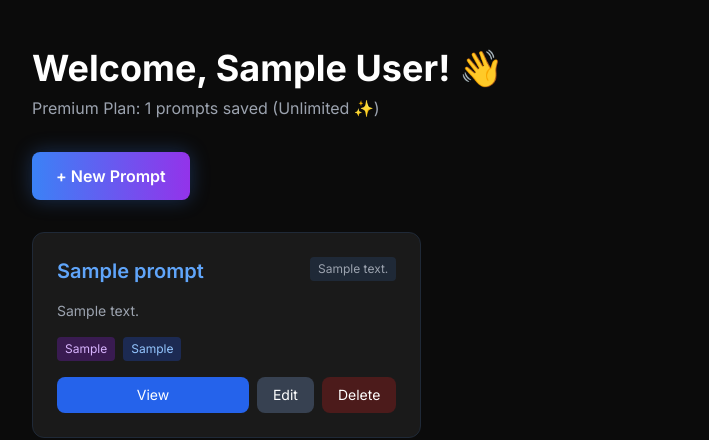
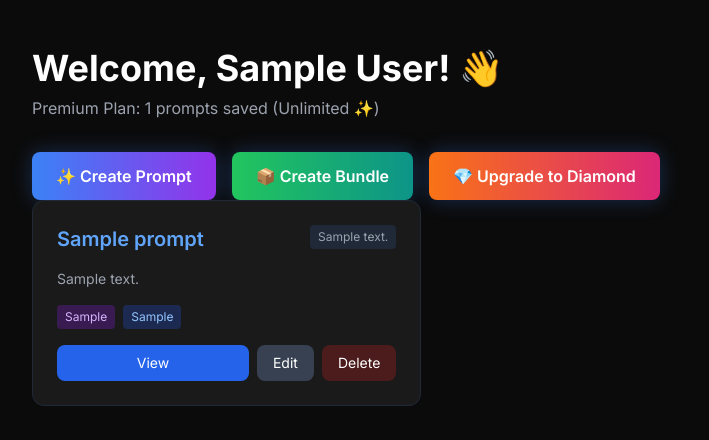
Before and after one commit to bantervines-bit/odbyte, a Flask app: page /dashboard in a window 1280 px wide. Shown: the part 65-505 px from the top of the page, without its empty margins (0-709 px from the left). Run offline with Flask 3, Linux system fonts and the light colour scheme; the visitor is signed in with stand-in values (Sample User, id 1); tables that the repository leaves empty hold one stand-in row (values such as "Sample post"); some libraries are stand-ins or nearby versions.

Commit message:
Update dashboard.html

```diff
--- a/templates/dashboard.html
+++ b/templates/dashboard.html
@@ -15,16 +15,21 @@
         </p>
     </div>
 
-    <div class="flex flex-wrap gap-4 mb-8">
+   <div class="flex gap-4">
     <a href="{{ url_for('new_prompt') }}"
        class="px-6 py-3 bg-gradient-to-r from-blue-500 to-purple-600 rounded-lg font-semibold hover:opacity-90 transition glow">
-            + New Prompt
+        ✨ Create Prompt
     </a>
 
-        {% if user.plan == 'free' %}
-            <a href="{{ url_for('upgrade') }}"
-               class="px-6 py-3 bg-gradient-to-r from-yellow-500 to-orange-500 rounded-lg font-semibold hover:opacity-90 transition">
-                ⭐ Upgrade to Premium
+    <a href="{{ url_for('new_bundle') }}"
+       class="px-6 py-3 bg-gradient-to-r from-green-500 to-teal-600 rounded-lg font-semibold hover:opacity-90 transition glow">
+        📦 Create Bundle
+    </a>
+
+    {% if user.plan != 'diamond' %}
+    <a href="{{ url_for('pricing') }}"
+       class="px-6 py-3 bg-gradient-to-r from-orange-500 to-pink-600 rounded-lg font-semibold hover:opacity-90 transition glow">
+        💎 Upgrade to Diamond
     </a>
     {% endif %}
 </div>
```
Lines whose indentation alone changed are shown as unchanged.
